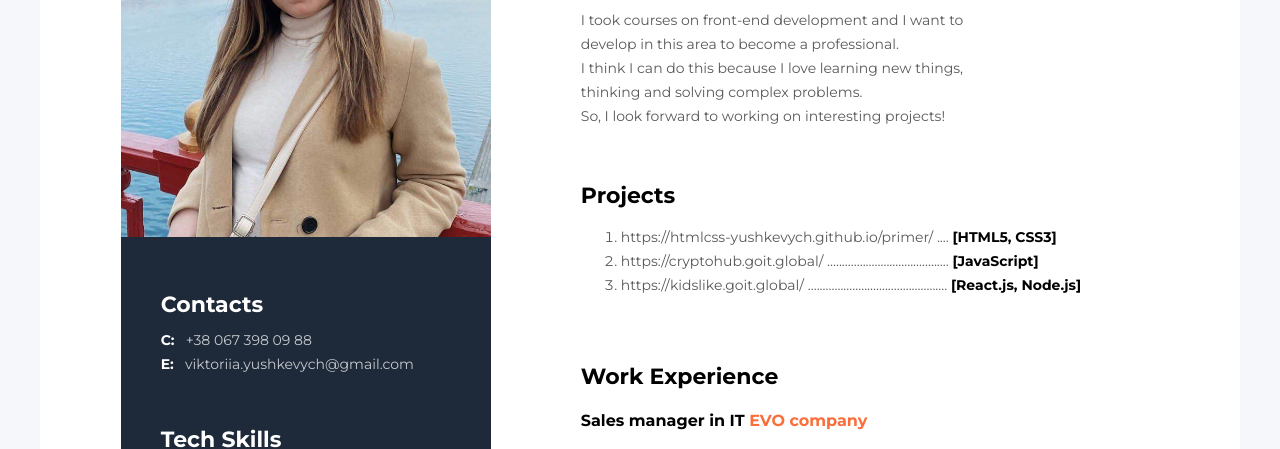
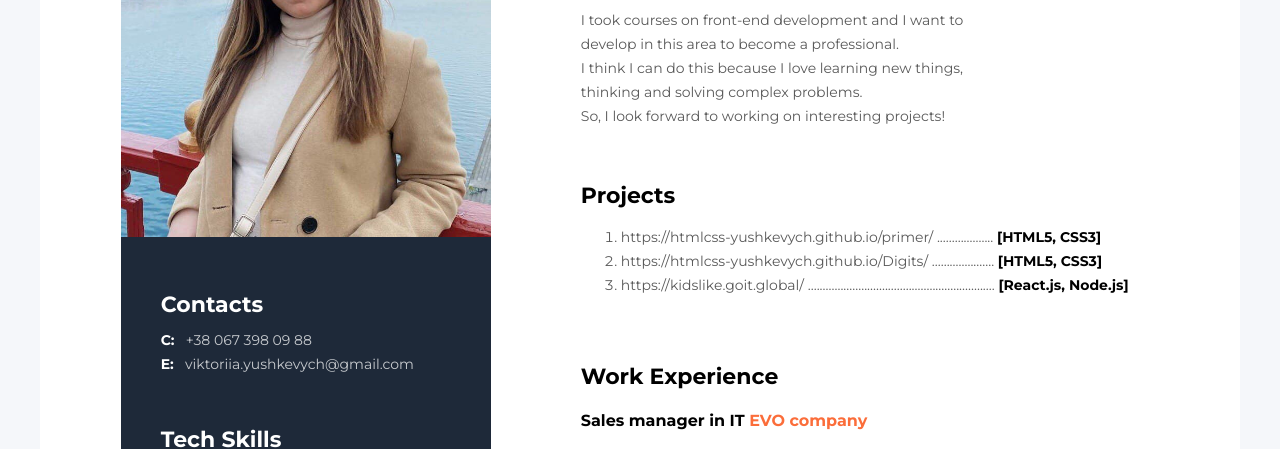
Before and after one commit to htmlcss-yushkevych/CV-Rezume, a plain HTML site: page index.html in a window 1280 px wide. Shown: the part 277-726 px from the top of the page. Drawn offline with Linux system fonts and the light colour scheme.

Commit message:
Update index.html

```diff
--- a/index.html
+++ b/index.html
@@ -41,21 +41,24 @@
                 class="my-project-link"
                 >https://htmlcss-yushkevych.github.io/primer/</a
               >
-              <span>....</span>
+              <span>...................</span>
               <span class="my-projects-tech">[HTML5, CSS3]</span>
             </li>
             <li class="my-projects-item">
-              <a href="https://cryptohub.goit.global/" target="_blank" class="my-project-link"
-                >https://cryptohub.goit.global/</a
+              <a
+                href="https://htmlcss-yushkevych.github.io/Digits/"
+                target="_blank"
+                class="my-project-link"
+                >https://htmlcss-yushkevych.github.io/Digits/</a
               >
-              <span>.........................................</span>
-              <span class="my-projects-tech"> [JavaScript]</span>
+              <span>.....................</span>
+              <span class="my-projects-tech">[HTML5, CSS3]</span>
             </li>
             <li class="my-projects-item">
               <a href="https://kidslike.goit.global/" target="_blank" class="my-project-link"
                 >https://kidslike.goit.global/</a
               >
-              <span>...............................................</span>
+              <span>...............................................................</span>
               <span class="my-projects-tech">[React.js, Node.js]</span>
             </li>
           </ol>
```
